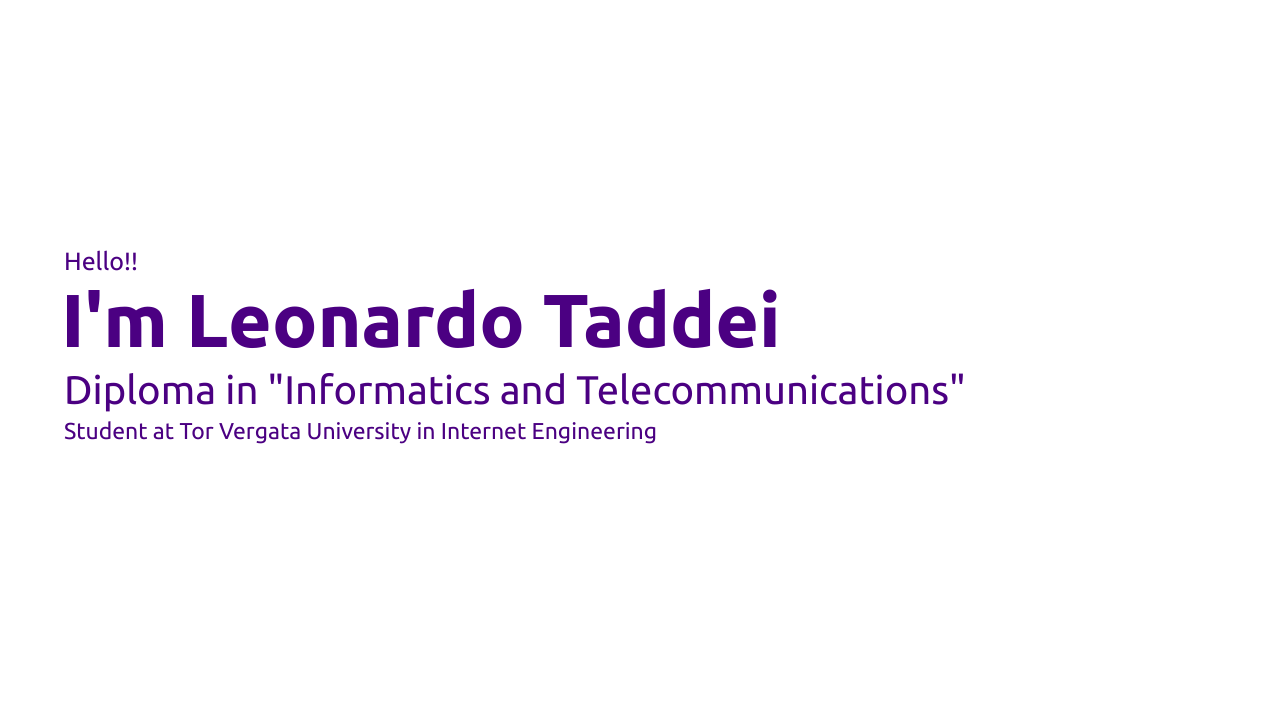
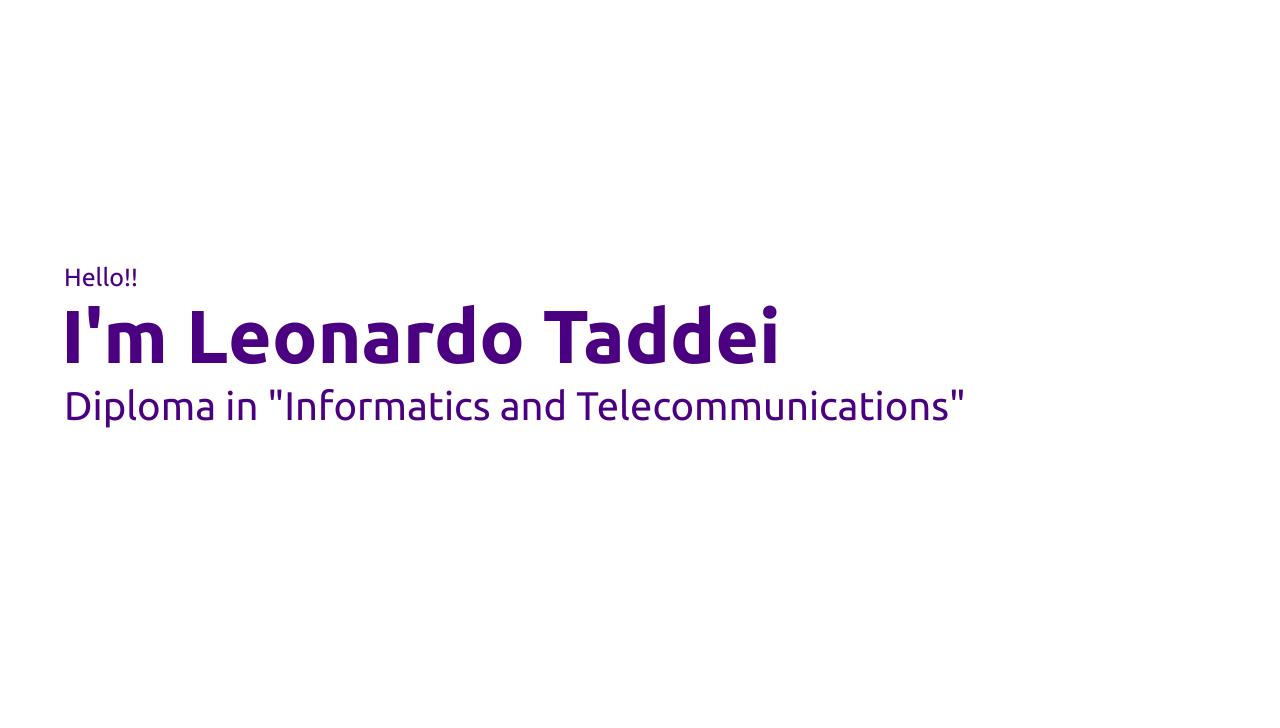
Before and after one commit to LeonardoTaddei04/portfolio-alpha-test-, a plain HTML site: page index.html in a window 1280 px wide. Shown: the part 72-800 px from the top of the page. Drawn offline with nearby package versions, Linux system fonts and the light colour scheme; a script that the page names is missing.

Commit message:
Update index.html

```diff
--- a/index.html
+++ b/index.html
@@ -44,7 +44,6 @@
                 <div class="text-one">Hello!!</div>
                 <div class="text-two">I'm Leonardo Taddei</div>
                 <div class="text-three">Diploma in "Informatics and Telecommunications"</div>
-                <div class="text-four">Student at Tor Vergata University in Internet Engineering</div>
             <!--<div class="text-five">
                     <a href="C:\Users\leona\OneDrive\Desktop\Web\ChatBot\index.html"> Chat with the bot </a>
                 </div> -->
```
